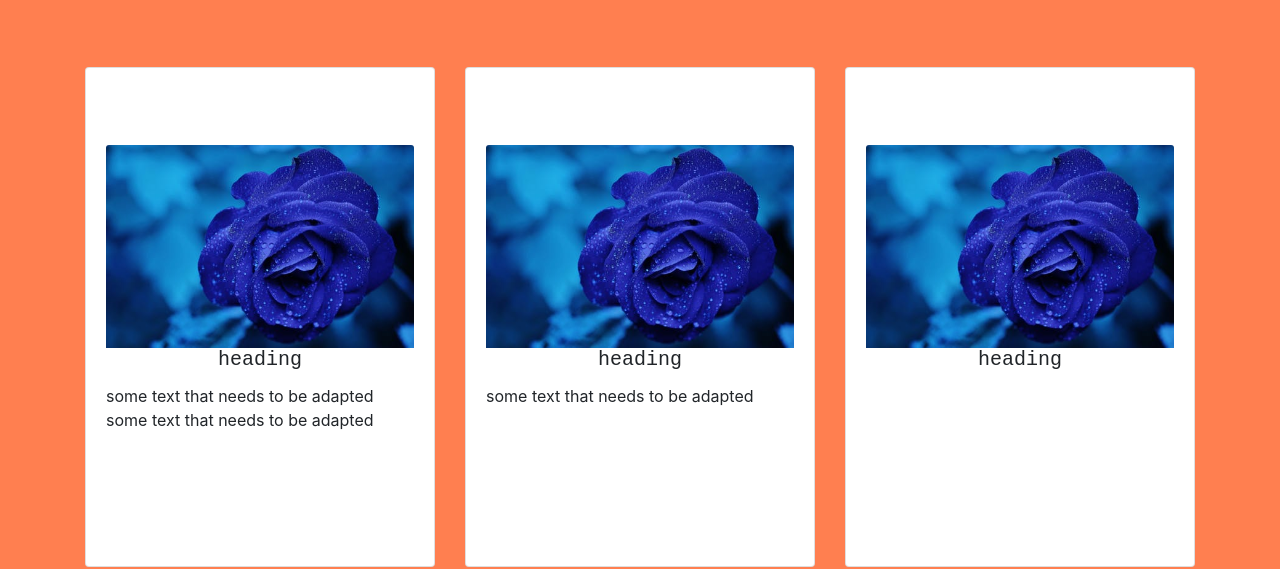
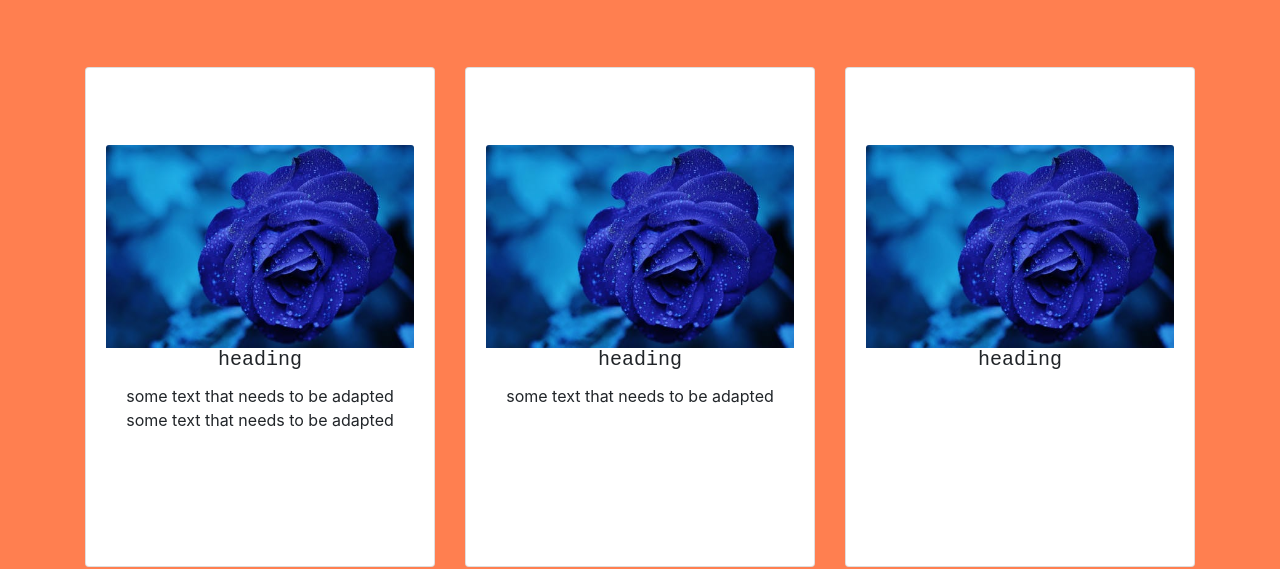
Before and after one commit to emmaculatej/personal-website, a Vue app in the folder personal-website/: page /#/personalInterests in a window 1280 px wide. Before the commit this address led to /#/experience. Shown: the part 2060-2629 px from the top of the page. Built offline with nearby package versions, Linux system fonts and the light colour scheme.

Commit message:
Card Alignment in personal interest

```diff
--- a/personal-website/src/components/PersonalInterests.vue
+++ b/personal-website/src/components/PersonalInterests.vue
@@ -4,22 +4,22 @@
         <h4 class="container interestHeading"> Personal Interests </h4>
             <div class="card-deck">
                 <div class="card">
-                    <div class="card-body">
-                        <img class="card-img-top" src="../assets/flower.jpg" alt="Card image cap"/>
+                    <div class="card-body text-center">
+                        <img class="card-img-top" src="../assets/flower.jpg" alt="Card image"/>
                         <h5 class="card-title"> heading </h5>
                         <span class="card-text"> some text that needs to be adapted </span>
                         <span class="card-text"> some text that needs to be adapted </span>
                     </div>
                 </div>
                 <div class="card">
-                    <div class="card-body" alt="Card image cap">
+                    <div class="card-body text-center" alt="Card image cap">
                         <img class="card-img-top" src="../assets/flower.jpg" />
                         <h5 class="card-title"> heading </h5>
                         <span class="card-text"> some text that needs to be adapted </span>
                     </div>
                 </div>
                 <div class="card">
-                    <div class="card-body" alt="Card image cap">
+                    <div class="card-body text-center" alt="Card image cap">
                             <img class="card-img-top" src="../assets/flower.jpg" />
                             <h5 class="card-title"> heading </h5>
                     </div>
```
